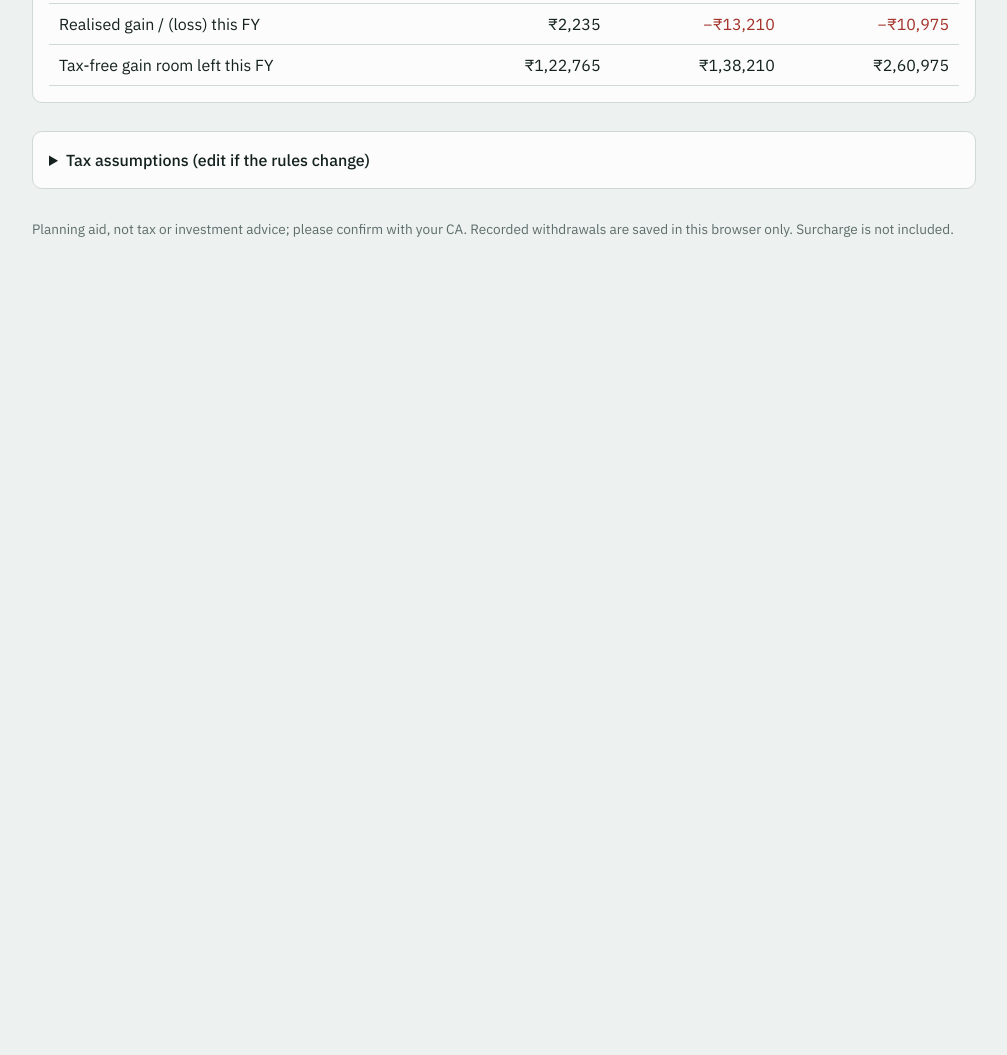
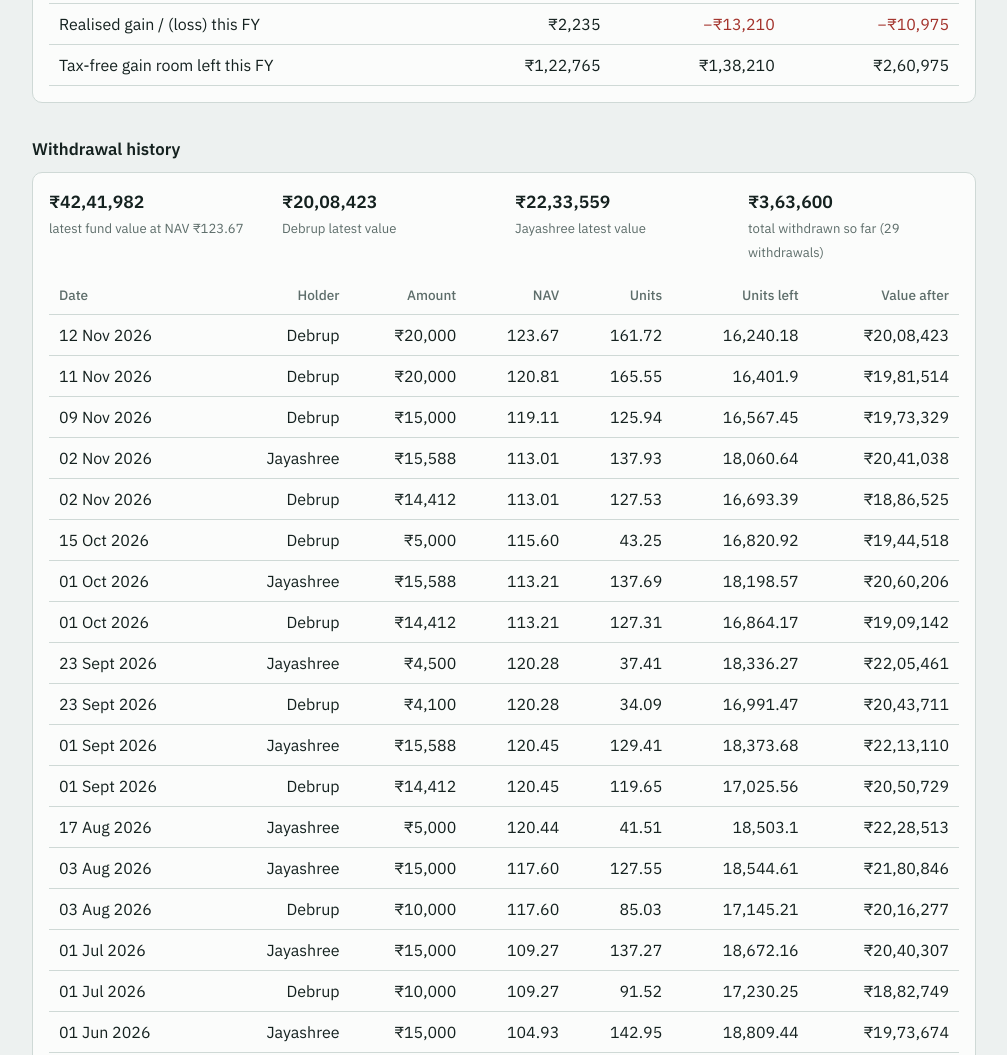
Before and after one commit to Debrup4395/Withdrawl_Planner, a plain HTML site: page index.html in a window 1280 px wide. Shown: the part 1340-2395 px from the top of the page, without its empty margins (136-1143 px from the left). Before the commit the page ends 1653 px from the top, so only its background shows below. Drawn offline with Linux system fonts and the light colour scheme.

Commit message:
Update index.html

```diff
--- a/index.html
+++ b/index.html
@@ -36,6 +36,7 @@ button.ghost{background:transparent;color:var(--acc)}details{margin-top:28px}sum
 <div id="answer"></div>
 <h2>Compare the options</h2><div class="card wrap" id="opts"></div>
 <h2>Where you stand at this NAV</h2><div class="card wrap" id="pos"></div>
+<h2>Withdrawal history</h2><div class="card" id="hist"></div>
 <details class="card"><summary>Tax assumptions (edit if the rules change)</summary><div class="set">
  <div><label for="ex">LTCG exemption per person (₹)</label><input id="ex" type="number" value="125000"></div>
  <div><label for="ltr">LTCG rate %</label><input id="ltr" type="number" step="0.1" value="12.5"></div>
@@ -102,6 +103,14 @@ function render(){
   row('Units remaining',p=>p.rem,un)+row('Current fund value',p=>p.val)+row('Change vs last day NAV',p=>p.rem*(nav-prev))+row('Cost of remaining units (FIFO)',p=>p.cost)+row('Expected profit / (loss) today',p=>p.pl)+
   `<tr><td>Expected profit / (loss) %</td><td${cl(d.pl)}>${(d.pl/d.cost*100).toFixed(1)}%</td><td${cl(j.pl)}>${(j.pl/j.cost*100).toFixed(1)}%</td><td${cl(d.pl+j.pl)}>${((d.pl+j.pl)/(d.cost+j.cost)*100).toFixed(1)}%</td></tr>`+
   row('Total invested',p=>p.inv)+row('Withdrawn so far (SWP)',p=>p.wd)+row('Overall gain incl. withdrawals',p=>p.val+p.wd-p.inv)+row('Realised gain / (loss) this FY',p=>p.fyr)+row('Tax-free gain room left this FY',p=>p.room)+'</table>';
+ const rem={};H.forEach(k=>rem[k]=lotsOf(k).reduce((a,l)=>a+l.u,0));
+ const fd=t=>new Date(t+'T00:00:00').toLocaleDateString('en-GB',{day:'2-digit',month:'short',year:'numeric'});
+ const rows=S.swp.map((x,i)=>({...x,i})).sort((a,b)=>a.d<b.d?-1:a.d>b.d?1:a.i-b.i).map(x=>{rem[x.h]-=x.u;return{...x,left:rem[x.h],bal:rem[x.h]*x.n}}).reverse();
+ $('#hist').innerHTML=`<div class="facts" style="margin:0 0 14px"><div><b>${inr(d.val+j.val)}</b><span>latest fund value at NAV ₹${nav}</span></div>
+ <div><b>${inr(d.val)}</b><span>Debrup latest value</span></div><div><b>${inr(j.val)}</b><span>Jayashree latest value</span></div>
+ <div><b>${inr(d.wd+j.wd)}</b><span>total withdrawn so far (${rows.length} withdrawals)</span></div></div>
+ <div class="wrap"><table><tr><th>Date</th><th>Holder</th><th>Amount</th><th>NAV</th><th>Units</th><th>Units left</th><th>Value after</th></tr>`+
+ rows.map(x=>`<tr><td>${fd(x.d)}</td><td>${x.h}</td><td>${inr(x.c)}</td><td>${(+x.n).toFixed(2)}</td><td>${un(x.u)}</td><td>${un(x.left)}</td><td>${inr(x.bal)}</td></tr>`).join('')+'</table></div>';
 }
 $('#nav').value=S.nav||DATA.nav;$('#amt').value=S.amt||DATA.amt;$('#prev').value=S.prev||DATA.nav;$('#day').value=new Date().toLocaleDateString('en-CA');
 document.querySelectorAll('input').forEach(i=>i.addEventListener('input',render));render();
```
